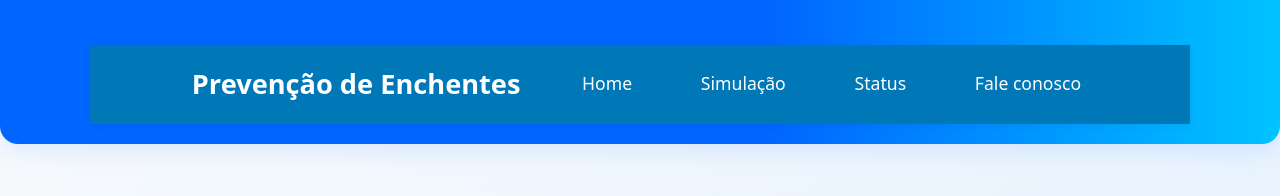
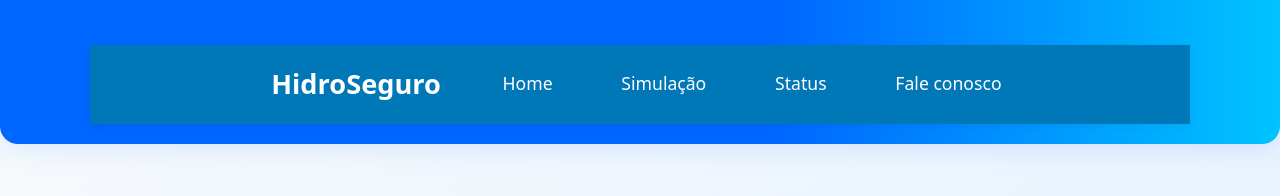
Before and after one commit to Gustavo-Oliver07/global-solution-9, a plain HTML site: page status.html in a window 1280 px wide. Drawn offline with nearby package versions, Linux system fonts and the light colour scheme.

Commit message:
Update no nome status.html

```diff
--- a/status.html
+++ b/status.html
@@ -15,7 +15,7 @@
 <header>
   <nav style="background: #0077b6; padding: 0; box-shadow: 0 2px 8px rgba(0,0,0,0.06);">
     <div style="max-width: 1100px; margin: 0 auto; display: flex; align-items: center; justify-content: space-between; flex-wrap: wrap;">
-      <span style="color: #fff; font-size: 1.7em; font-weight: bold; padding: 0.7em 1em;">Prevenção de Enchentes</span>
+      <span style="color: #fff; font-size: 1.7em; font-weight: bold; padding: 0.7em 1em;">HidroSeguro</span>
       <ul style="list-style: none; display: flex; margin: 0; padding: 0;">
         <li><a href="index.html" style="display: block; padding: 1.2em 1.5em; color: #fff; text-decoration: none; font-weight: 500; transition: background 0.2s;">Home</a></li>
         <li><a href="simulacao.html" style="display: block; padding: 1.2em 1.5em; color: #fff; text-decoration: none; font-weight: 500; transition: background 0.2s;">Simulação</a></li>
```
